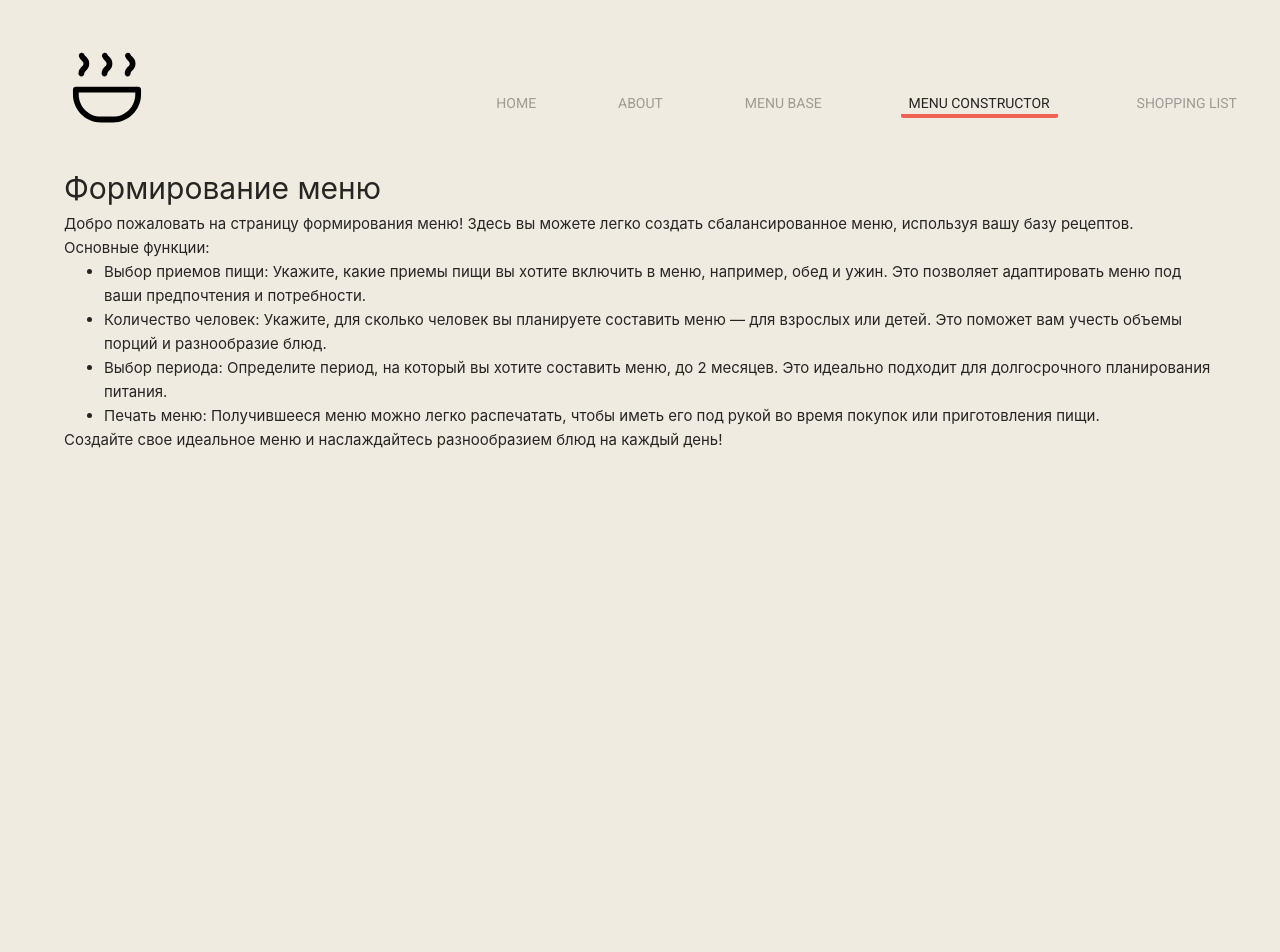
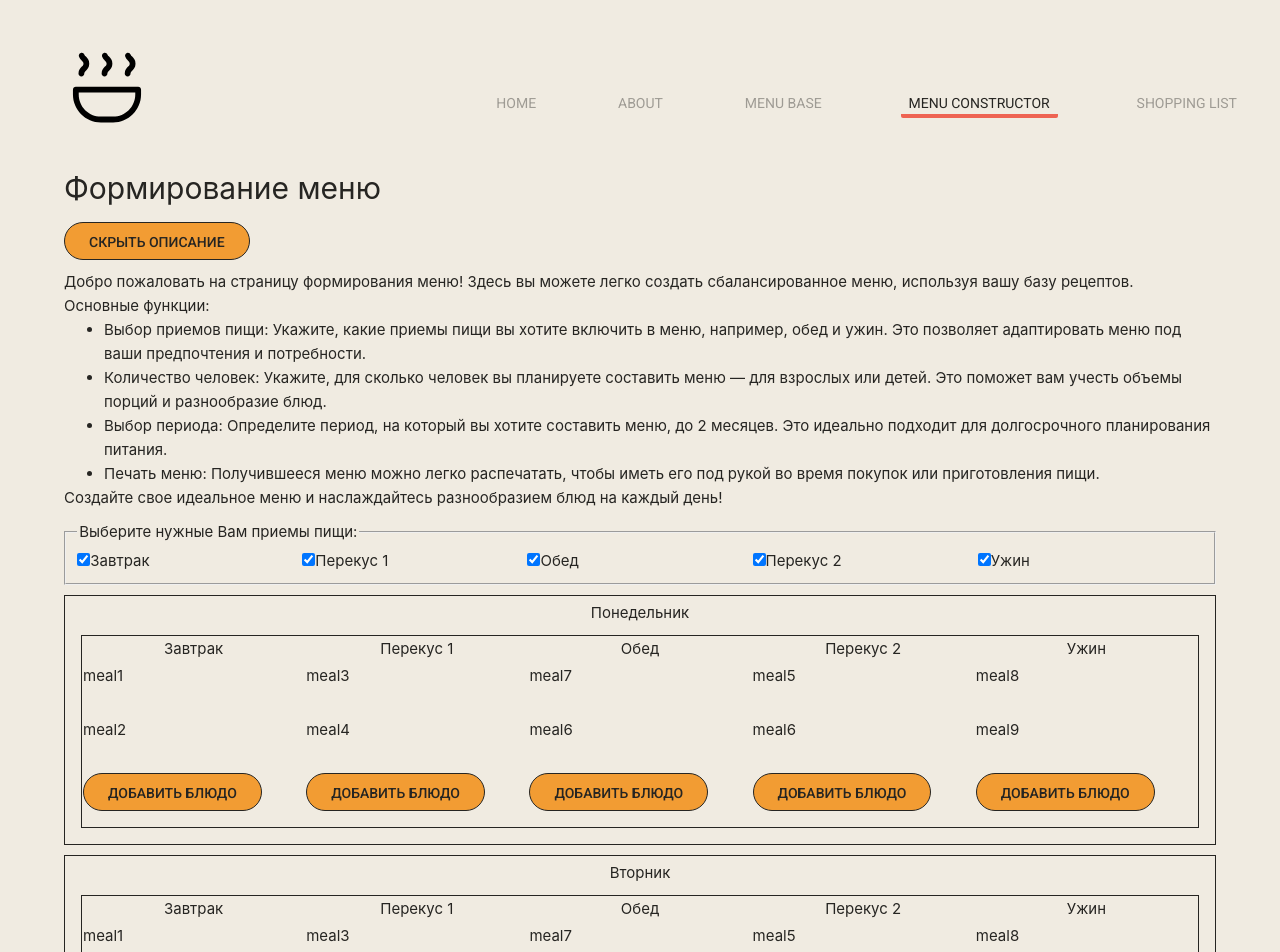
Before and after one commit to iamarrow88/menu-constructor-vue, a Vue app in the folder menu-constructor-vue/: page /menu in a window 1280 px wide. Shown: the top 952 px of the page. Before the commit the page ends 800 px from the top, so only its background shows below. Built offline with nearby package versions, Linux system fonts and the light colour scheme.

Commit message:
feat: create the menu table with the ability to select the number of meals

```diff
--- /dev/null
+++ b/menu-constructor-vue/src/components/blocks/DayMealTable.vue
@@ -0,0 +1,72 @@
+<template>
+  <div class="day-meal-table">
+    <p class="day-meal-table__title">{{ dayName }}</p>
+
+    <table class="day-meal-table__table table">
+      <DayMealTableColumn v-if="selectedMeals.breakfast" meal-name="Завтрак" :meal-for-a-day="breakfastForADay" />
+      <DayMealTableColumn v-if="selectedMeals.snack1" meal-name="Перекус 1" :meal-for-a-day="snack1ForADay" />
+      <DayMealTableColumn v-if="selectedMeals.lunch" meal-name="Обед" :meal-for-a-day="lunchForADay" />
+      <DayMealTableColumn v-if="selectedMeals.snack2" meal-name="Перекус 2" :meal-for-a-day="snack2ForADay" />
+      <DayMealTableColumn v-if="selectedMeals.dinner" meal-name="Ужин" :meal-for-a-day="dinnerForADay" />
+    </table>
+  </div>
+
+</template>
+
+<script lang="ts">
+import DayMealTableColumn from "@/components/blocks/DayMealTableColumn.vue";
+import type {PropType} from "vue";
+import type {selectedMeals} from "@/types/types.ts";
+
+export default{
+  name: "DayMealTable",
+  components: {DayMealTableColumn},
+  props: {
+    dayName: {
+      type: String,
+      required: true,
+    },
+    selectedMeals: {
+      type: Object as PropType<selectedMeals>,
+      required: true,
+    }
+  },
+  data() {
+    return {
+      breakfastForADay: ['meal1', 'meal2'],
+      snack1ForADay: ['meal3', 'meal4'],
+      snack2ForADay: ['meal5', 'meal6'],
+      lunchForADay: ['meal7', 'meal6'],
+      dinnerForADay: ['meal8', 'meal9'],
+    }
+  },
+  methods: {
+    checkMealExist(mealName: keyof selectedMeals): boolean {
+      return Boolean(this.selectedMeals[mealName]);
+    }
+  }
+}
+
+</script>
+
+<style scoped>
+.day-meal-table {
+  padding: 5px 1rem 1rem;
+  width: 100%;
+  height: 250px;
+  border: 1px solid;
+}
+
+.day-meal-table__title {
+  width: 100%;
+  text-align: center;
+  padding-bottom: 10px;
+}
+
+.table {
+  display: grid;
+  grid-template-columns: repeat(5, 1fr);
+  border: 1px solid;
+  height: 85%;
+}
+</style>
--- /dev/null
+++ b/menu-constructor-vue/src/components/blocks/DayMealTableColumn.vue
@@ -0,0 +1,34 @@
+<template>
+  <tr>
+    <th>{{ mealName }}</th>
+    <td v-if="Boolean(mealForADay[0])">{{mealForADay[0]}}</td><td v-else><button class="btn">Добавить блюдо</button></td>
+    <td v-if="mealForADay[1]">{{mealForADay[1]}}</td><td v-else><button class="btn">Добавить блюдо</button></td>
+    <td v-if="mealForADay[2]">{{mealForADay[2]}}</td><td v-else><button class="btn">Добавить блюдо</button></td>
+  </tr>
+
+</template>
+
+<script lang="ts">
+
+export default {
+  name: "DayMealTableColumn",
+  props: {
+    mealName: {
+      type: String,
+      required: true,
+    },
+    mealForADay: {
+      type: Array,
+      required: true,
+    }
+  }
+}
+</script>
+
+<style scoped>
+ tr {
+   display: grid;
+   grid-template-rows: 1fr 2fr 2fr 2fr;
+ }
+
+</style>
--- a/menu-constructor-vue/src/views/MenuConstructor.vue
+++ b/menu-constructor-vue/src/views/MenuConstructor.vue
@@ -1,6 +1,10 @@
 <template>
   <div class="menu-constructor-page">
     <h1>Формирование меню</h1>
+    <button class="menu-constructor-page__description-management btn" @click="toggleDescriptionVisibility">
+      {{ isDescriptionVisible ? 'Скрыть описание' : 'Показать описание' }}
+    </button>
+    <div v-if="isDescriptionVisible" class="menu-constructor-page__description description">
       <p>
         Добро пожаловать на страницу формирования меню! Здесь вы можете легко создать сбалансированное
         меню, используя вашу базу рецептов.
@@ -26,4 +30,109 @@
       </ul>
       <p>Создайте свое идеальное меню и наслаждайтесь разнообразием блюд на каждый день!</p>
     </div>
+
+    <div class="menu-constructor-page__meal-types meal-types">
+      <form action="" class="meal-types__form">
+        <fieldset class="meal-types__options">
+          <legend>Выберите нужные Вам приемы пищи:</legend>
+
+          <div class="meal-types__input-group">
+            <input type="checkbox" name="breakfast" id="breakfast" class="meal-types__input" v-model="selectedMeals.breakfast" />
+            <label for="breakfast" class="meal-types__label">Завтрак</label>
+          </div>
+          <div class="meal-types__input-group">
+            <input type="checkbox" name="snack1" id="snack1" class="meal-types__input" v-model="selectedMeals.snack1" />
+            <label for="snack1" class="meal-types__label">Перекус 1</label>
+          </div>
+          <div class="meal-types__input-group">
+            <input type="checkbox" name="lunch" id="lunch" class="meal-types__input" v-model="selectedMeals.lunch" />
+            <label for="lunch" class="meal-types__label">Обед</label>
+          </div>
+          <div class="meal-types__input-group">
+            <input type="checkbox" name="snack2" id="snack2" class="meal-types__input" v-model="selectedMeals.snack2" />
+            <label for="snack2" class="meal-types__label">Перекус 2</label>
+          </div>
+          <div class="meal-types__input-group">
+            <input type="checkbox" name="dinner" id="dinner" class="meal-types__input" v-model="selectedMeals.dinner" />
+            <label for="dinner" class="meal-types__label">Ужин</label>
+          </div>
+        </fieldset>
+      </form>
+    </div>
+    <div class="menu-constructor-page__content content">
+      <DayTable day-name="Понедельник" :selected-meals=selectedMeals />
+      <DayTable day-name="Вторник" :selected-meals=selectedMeals />
+      <DayTable day-name="Среда" :selected-meals=selectedMeals />
+      <DayTable day-name="Четверг" :selected-meals=selectedMeals />
+      <DayTable day-name="Пятница" :selected-meals=selectedMeals />
+      <DayTable day-name="Суббота" :selected-meals=selectedMeals />
+      <DayTable day-name="Воскресенье" :selected-meals=selectedMeals />
+    </div>
+  </div>
 </template>
+<script lang="ts">
+import DayMealTable from "@/components/blocks/DayMealTable.vue";
+import type { selectedMeals } from "@/types/types.ts";
+
+interface data {
+  isDescriptionVisible: Boolean,
+  selectedMeals: selectedMeals,
+}
+
+export default {
+  components: {DayTable: DayMealTable},
+  data(): data {
+     return {
+       isDescriptionVisible: true,
+       selectedMeals: {
+         breakfast: true,
+         snack1: true,
+         lunch: true,
+         snack2: true,
+         dinner: true,
+       }
+     }
+  },
+  methods: {
+    toggleDescriptionVisibility() {
+      this.isDescriptionVisible = !this.isDescriptionVisible
+    }
+  }
+}
+</script>
+
+<style>
+.menu-constructor-page {
+  display: flex;
+  flex-direction: column;
+  justify-content: flex-start;
+  align-items: flex-start;
+  gap: 10px;
+  width: 100%;
+}
+
+.meal-types {
+  width: 100%;
+}
+
+.meal-types__form {
+  width: 100%;
+}
+
+.meal-types__options{
+  display: grid;
+  grid-template-columns: repeat(5, 1fr);
+  justify-content: space-between;
+  align-items: center;
+  width: 100%;
+}
+
+.content {
+  display: flex;
+  flex-direction: column;
+  justify-content: flex-start;
+  align-items: flex-start;
+  gap: 10px;
+  width: 100%;
+}
+</style>
```
Also changed, not shown: menu-constructor-vue/src/types/types.ts (+8 -0 lines). Lines whose indentation alone changed are shown as unchanged.
